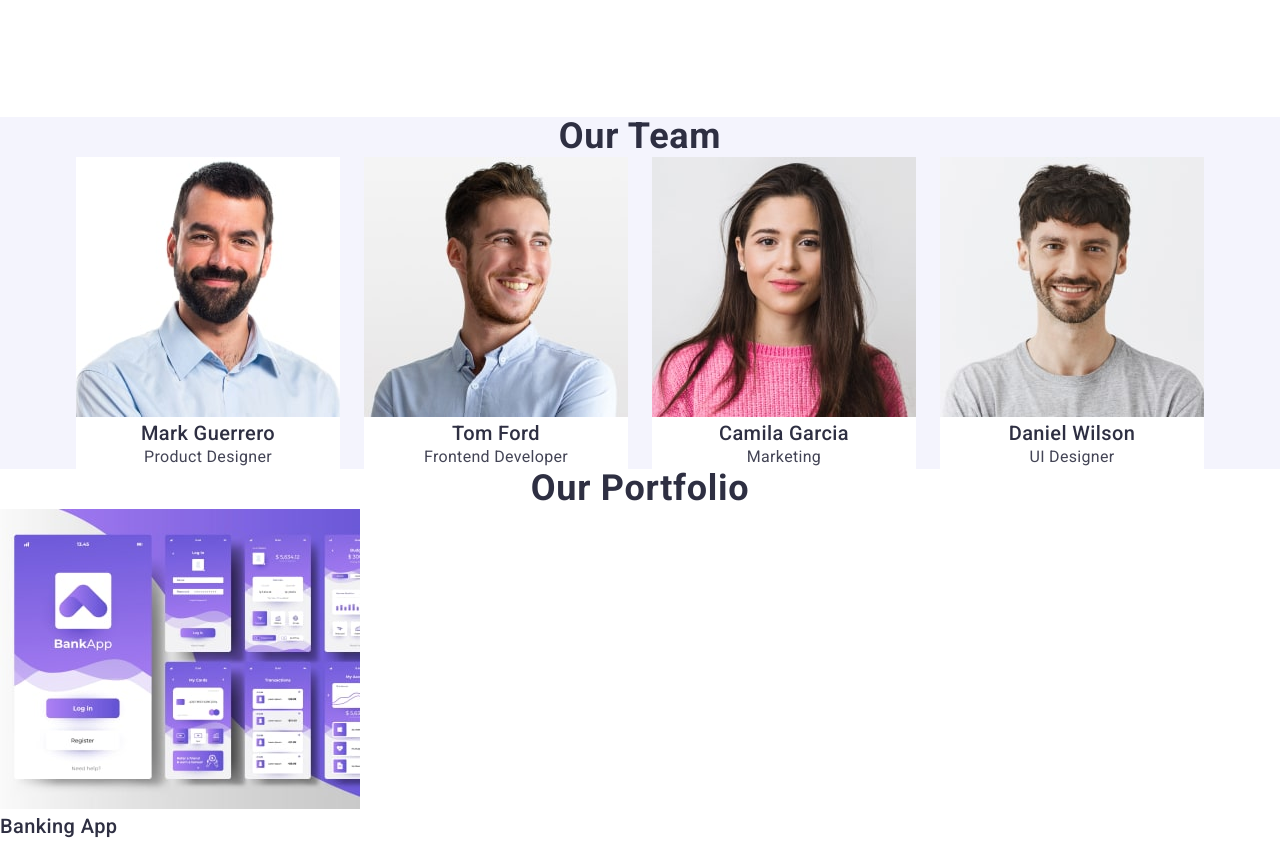
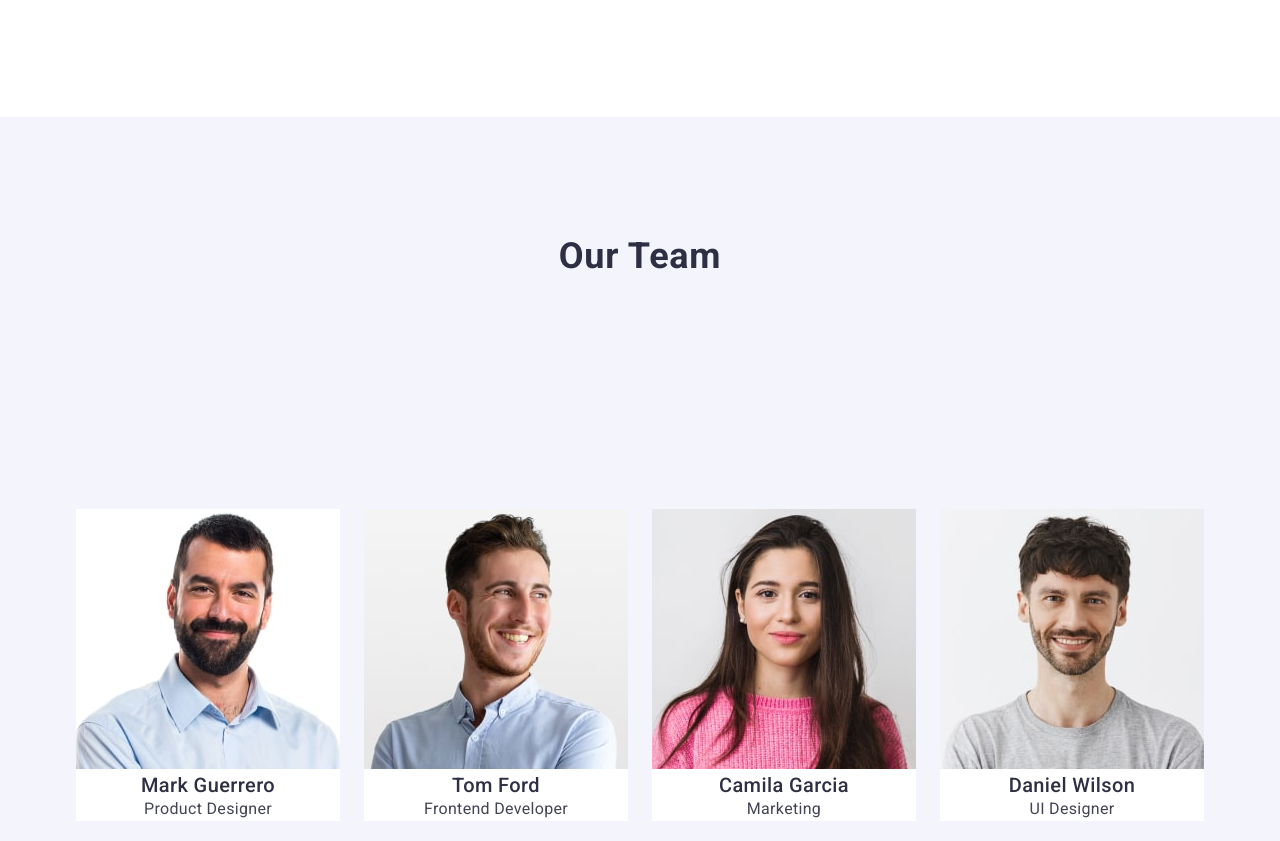
Before and after one commit to Elis89-lgtm/goit-markup-hw-03, a plain HTML site: page index.html in a window 1280 px wide. Shown: the part 924-1765 px from the top of the page. Drawn offline with nearby package versions, Linux system fonts and the light colour scheme.

Commit message:
add styles file

```diff
--- a/css/styles.css
+++ b/css/styles.css
@@ -222,12 +222,15 @@ ul {
 
 .our-team {
   justify-content: center;
+  padding-top: 120px;
 }
 
 .features-team-list {
   display: flex;
   gap: 24px;
   width: calc(100% - 72px) / 4);
+  padding-top: 232px;
+  padding-bottom: 120px;
 }
 .our-team,
 .our-portfolio {
```
